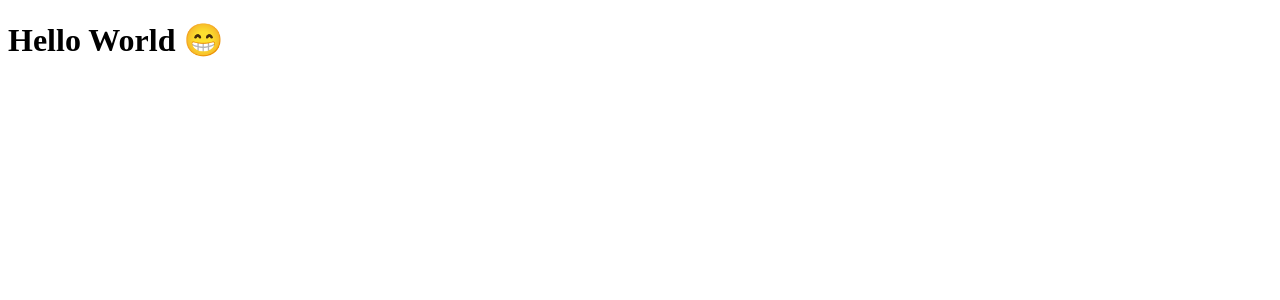
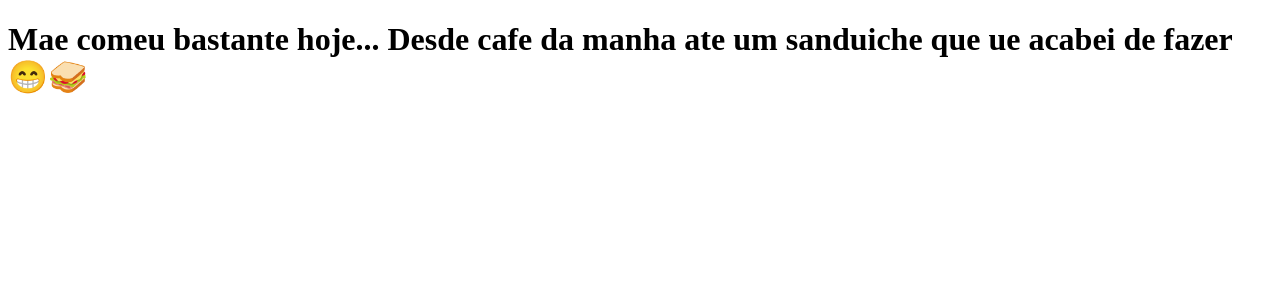
Before and after one commit to U-L-M-S/tabnews, a Next.js app: page / in a window 1280 px wide. Shown: the top 300 px of the page. Built offline with nearby package versions, Linux system fonts and the light colour scheme.

Commit message:
Test mama I just wrote this to tell my sysster and cousin about how much my mom ate today.

```diff
--- a/pages/index.js
+++ b/pages/index.js
@@ -1,5 +1,5 @@
 function Home() {
-  return <h1>Hello World 😁</h1>
+  return <h1>Mae comeu bastante hoje... Desde cafe da manha ate um sanduiche que ue acabei de fazer 😁🥪</h1>
 }
 
 export default Home;
```
